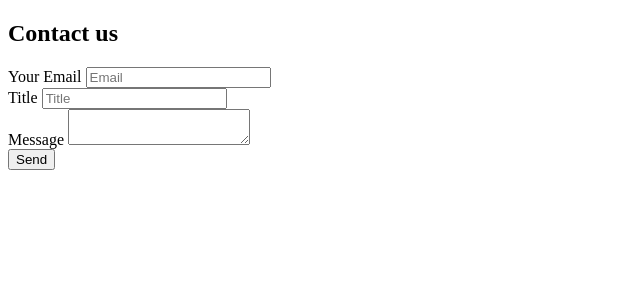
After one commit to aman-romanov/blog_cms, a PHP site: page /contact.php in a window 1280 px wide. The commit adds this page. Shown: the top 300 px of the page, without its empty margins (0-640 px from the left). Run offline with PHP 8.4, Linux system fonts and the light colour scheme.

Commit message:
added simple js interactions & contact form

```diff
--- a/admin/article.php
+++ b/admin/article.php
@@ -49,8 +49,10 @@
             <p>Article not found.</p>
         <?php endif; ?>
         <a href="edit-article.php?id=<?=$article['0']['id'];?>">Edit</a>
-        <a href="delete-article.php?id=<?=$article['0']['id'];?>">Delete</a>
+        <a class="delete" href="delete-article.php?id=<?=$article['0']['id'];?>">Delete</a>
         <a href="edit-article-image.php?id=<?=$article['0']['id'];?>">Edit image</a>
     </main>
+    <script   src="https://code.jquery.com/jquery-3.7.1.min.js"   integrity="sha256-/JqT3SQfawRcv/BIHPThkBvs0OEvtFFmqPF/lYI/Cxo="   crossorigin="anonymous"></script>
+    <script src="../js/script.js"></script>
 </body>
 </html>
--- a/admin/edit-article-image.php
+++ b/admin/edit-article-image.php
@@ -93,8 +93,10 @@
         <button>Upload</button>
     </form>
     <?php if($article->image): ?>
-        <a href="/cms_blog/admin/delete-article-image.php?id=<?=$_GET["id"];?>">Delete</a>
+        <a class="delete" href="/cms_blog/admin/delete-article-image.php?id=<?=$_GET["id"];?>">Delete</a>
     <?php endif; ?>
     <a href="/cms_blog/admin/article.php?id=<?=$_GET["id"];?>">Back</a>
+    <script   src="https://code.jquery.com/jquery-3.7.1.min.js"   integrity="sha256-/JqT3SQfawRcv/BIHPThkBvs0OEvtFFmqPF/lYI/Cxo="   crossorigin="anonymous"></script>
+    <script src="../js/script.js"></script>
 </body>
 </html>
--- a/admin/includes/article-form.php
+++ b/admin/includes/article-form.php
@@ -5,7 +5,7 @@
         <?php endforeach; ?>
     </ul>
 <?php endif;?>
-<form action="" method="post">
+<form id="article-form" action="" method="post">
     <div>
         <label for="title">Title:</label>
         <input name="text" id="title" placeholder= "Article name" value ="<?= htmlspecialchars($article->title ?? ""); ?>" >
@@ -31,3 +31,6 @@
     <br>
     <a href="index.php">Cancel</a>
 </form>
+<script   src="https://code.jquery.com/jquery-3.7.1.min.js"   integrity="sha256-/JqT3SQfawRcv/BIHPThkBvs0OEvtFFmqPF/lYI/Cxo="   crossorigin="anonymous"></script>
+<script src="https://cdnjs.cloudflare.com/ajax/libs/jquery-validate/1.19.5/jquery.validate.min.js" ></script>
+<script src="../js/script.js"></script>
--- /dev/null
+++ b/contact.php
@@ -0,0 +1,64 @@
+<?php
+
+    $email = "";
+    $title = "";
+    $message = "";
+    $sent = false;
+
+    if($_SERVER["REQUEST_METHOD"] == "POST"){
+        $email = $_POST['email'];
+        $title = $_POST['title'];
+        $message = $_POST['message'];
+
+        $errors = [];
+        if(filter_var($email, FILTER_VALIDATE_EMAIL) === false){
+            $errors[] = "Please enter a valid email address!";
+        }
+        if ($title == ''){
+            $errors[] = "Title is required!";
+        }
+        if ($message == ''){
+            $errors[] = "Message is not filled!";
+        }
+
+        $sent = true;
+    }
+?>
+
+<!DOCTYPE html>
+<html lang="en">
+<head>
+    <meta charset="UTF-8">
+    <meta name="viewport" content="width=device-width, initial-scale=1.0">
+    <title>Contact</title>
+</head>
+<body>
+    <?php  if($sent): ?>
+        <p>Message sent</p>
+    <?php endif;?>
+    <h2>Contact us</h2>
+    <?php  if(!empty($errors) ): ?>
+    <ul>
+        <?php foreach ($errors as $error):?>
+        <li><?= $error; ?></li>
+        <?php endforeach; ?>
+    </ul>
+<?php endif;?>
+    <form method="post" id="formContact">
+        <div>
+            <label for="">Your Email</label>
+            <input placeholder="Email" name="email" id="email" value="<?=htmlspecialchars($email);?>">
+        </div>
+        <div>
+            <label for="title">Title</label>
+            <input placeholder="Title" name="title" id="title" value="<?=htmlspecialchars($title);?>">
+        </div>
+        <div>
+            <label for="">Message</label>
+            <textarea name="message" id="message" placeholder="Message"> <?=htmlspecialchars($message);?> </textarea>
+        </div>
+
+        <button>Send</button>
+    </form>
+</body>
+</html>
--- a/includes/header.php
+++ b/includes/header.php
@@ -8,6 +8,7 @@
             <li><a href="/cms_blog/admin/index.php">Admin</a></li>
             <li><a href="/cms_blog/logout.php">Logout</a></li>
             <li><a href="/cms_blog/admin/new-article.php">Create new article</a></li>
+            <li><a href="/cms_blog/contact.php">Contact us</a></li>
         <?php endif;?>
     </ul>
 </nav>
```
Also changed, not shown: js/script.js (added, +46 -0 lines).
